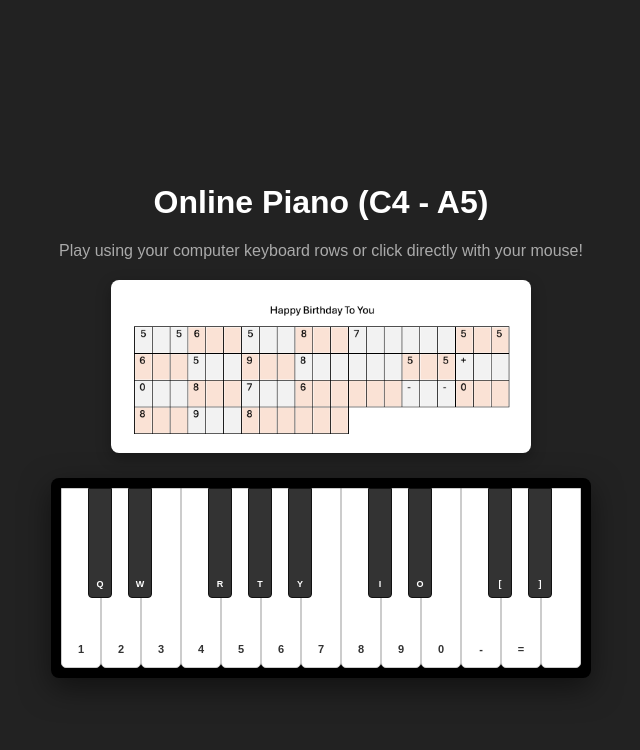
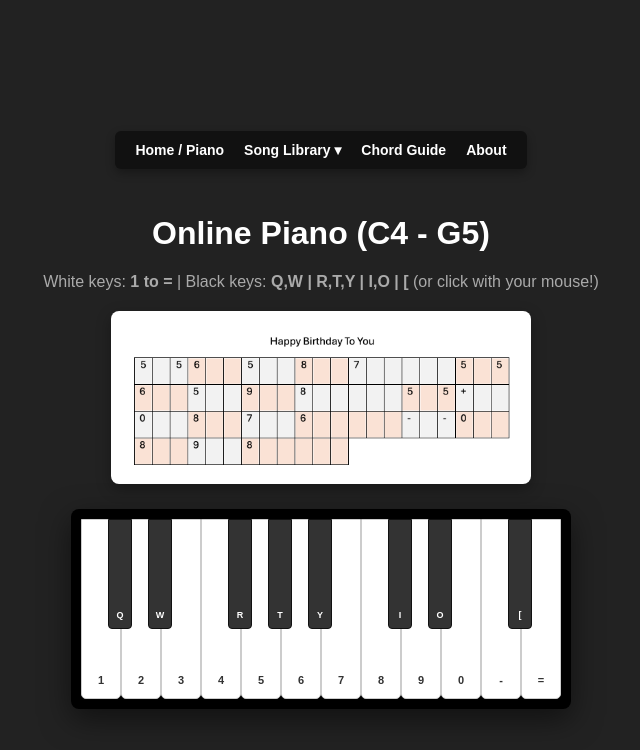
Before and after one commit to mikelocin29-star/Happy-Birthday-To-You, a plain HTML site: page index.html in a window 1280 px wide. Shown: the whole page, without its empty margins (319-959 px from the left). Drawn offline with nearby package versions, Linux system fonts and the light colour scheme; no server answers.

Commit message:
Update index.html

```diff
--- a/index.html
+++ b/index.html
@@ -3,7 +3,7 @@
 <head>
   <meta charset="UTF-8">
   <meta name="viewport" content="width=device-width, initial-scale=1.0">
-  <title>Online Piano (C4 to A5)</title>
+  <title>Online Piano (C4 to G5)</title>
   <script src="https://cdnjs.cloudflare.com/ajax/libs/tone/14.8.49/Tone.js"></script>
   <style>
     body {
@@ -109,6 +109,7 @@
       max-width: 650px;
     }
 
+    /* Sheet Music / Notation Image Styles */
     .sheet-music {
       max-width: 400px;
       width: 100%;
@@ -177,14 +178,34 @@
 </head>
 <body>
 
-  <h1>Online Piano (C4 - A5)</h1>
-  <p>Play using your computer keyboard rows or click directly with your mouse!</p>
+  <!-- EMBEDDED NAVIGATION BAR WITH DROPDOWN -->
+  <nav class="navbar">
+    <a href="index.html">Home / Piano</a>
 
-  <!-- Optional sheet music / notation image if placed in the same folder -->
+    <!-- Song Library Dropdown Menu -->
+    <div class="dropdown">
+      <button class="dropbtn">Song Library ▾</button>
+      <div class="dropdown-content">
+        <a href="https://mikelocin29-star.github.io/See-You-Again-Piano-Intro/">See You Again (Intro)</a>
+        <a href="https://mikelocin29-star.github.io/See-You-Again-Chorus/">See You Again (Chorus)</a>
+        <a href="https://mikelocin29-star.github.io/My-Favortite-Things-Verse/">My Favorite Things (Verse)</a>
+        <a href="https://mikelocin29-star.github.io/My-Favortite-Things-Chorus/">My Favorite Things (Chorus)</a>
+        <a href="https://mikelocin29-star.github.io/Happy-Birthday-To-You/">Happy Birthday To You</a>
+      </div>
+    </div>
+
+    <a href="chords.html">Chord Guide</a>
+    <a href="about.html">About</a>
+  </nav>
+
+  <h1>Online Piano (C4 - G5)</h1>
+  <p>White keys: <b>1 to =</b> | Black keys: <b>Q,W | R,T,Y | I,O | [</b> (or click with your mouse!)</p>
+
+  <!-- Sheet Music / Notation Image Element -->
   <img src="notation.png" alt="Piano Grid Notation" class="sheet-music" onerror="this.style.display='none'">
 
   <div id="piano">
-    <!-- White Keys (C4 to A5) -->
+    <!-- White Keys (C4 to G5 mapped to 1 through =) -->
     <div class="key white" data-note="C4" data-key="1">1</div>
     <div class="key white" data-note="D4" data-key="2">2</div>
     <div class="key white" data-note="E4" data-key="3">3</div>
@@ -197,9 +218,8 @@
     <div class="key white" data-note="E5" data-key="0">0</div>
     <div class="key white" data-note="F5" data-key="-">-</div>
     <div class="key white" data-note="G5" data-key="=">=</div>
-    <div class="key white" data-note="A5" data-key=""></div>
 
-    <!-- Black Keys (C4# to A5# positioned precisely) -->
+    <!-- Black Keys -->
     <div class="key black" data-note="C#4" data-key="q" style="left: 37px;">Q</div>
     <div class="key black" data-note="D#4" data-key="w" style="left: 77px;">W</div>
 
@@ -211,11 +231,10 @@
     <div class="key black" data-note="D#5" data-key="o" style="left: 357px;">O</div>
 
     <div class="key black" data-note="F#5" data-key="[" style="left: 437px;">[</div>
-    <div class="key black" data-note="G#5" data-key="]" style="left: 477px;">]</div>
   </div>
 
   <script>
-    // Initialize Tone.js Sampler with realistic acoustic piano sounds
+    // Piano audio and interaction logic using Tone.js
     const pianoSampler = new Tone.Sampler({
       urls: {
         "C4": "C4.mp3",
@@ -229,7 +248,6 @@
       }
     }).toDestination();
 
-    // Function to play note and trigger visual press animation
     async function playNote(note, element) {
       if (Tone.context.state !== 'running') {
         await Tone.start();
@@ -243,14 +261,12 @@
       }
     }
 
-    // Mouse event listeners for all active keys
     const keys = document.querySelectorAll('.key[data-note]');
     keys.forEach(key => {
       const note = key.dataset.note;
       key.addEventListener('mousedown', () => playNote(note, key));
     });
 
-    // Computer keyboard listeners
     window.addEventListener('keydown', (e) => {
       if (e.repeat) return;
 
```
